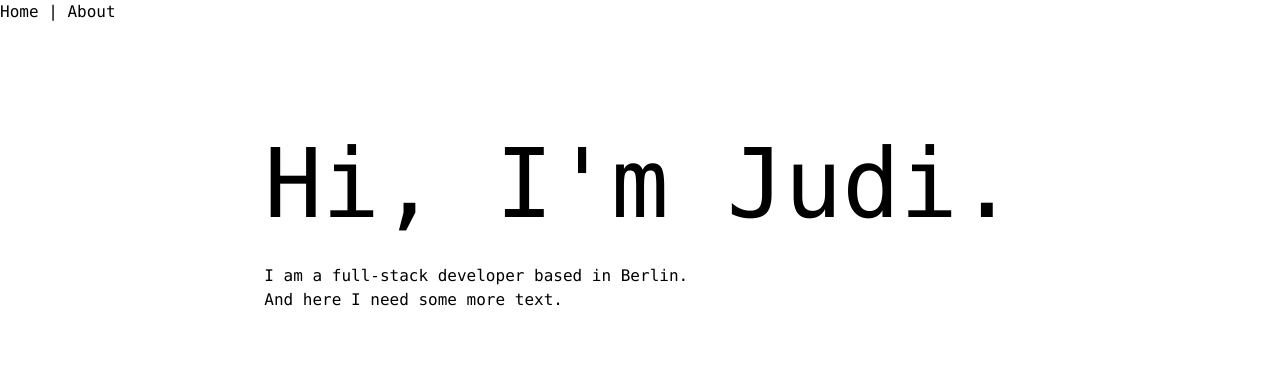
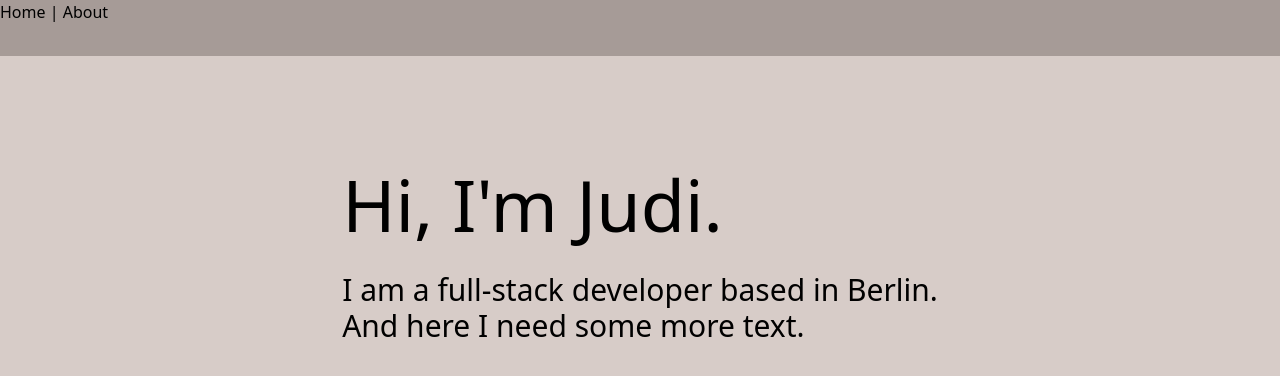
Before and after one commit to judicodes/judicodes-homepage, a Vue app: page / in a window 1280 px wide. Shown: the top 376 px of the page. Built offline with nearby package versions, Linux system fonts and the light colour scheme.

Commit message:
Color scheme + fonts [#9]

```diff
--- a/src/App.vue
+++ b/src/App.vue
@@ -1,10 +1,10 @@
 <template>
-  <div class="font-mono">
-    <div>
+  <div>
+    <div class="bg-beige-dark h-14">
       <router-link to="/">Home</router-link> |
       <router-link to="/about">About</router-link>
     </div>
-    <div class="flex justify-center pt-20">
+    <div class="flex justify-center pt-20 bg-beige h-screen">
       <router-view />
     </div>
   </div>
--- a/src/views/Home.vue
+++ b/src/views/Home.vue
@@ -1,6 +1,6 @@
 <template>
-  <div class="max-width-5xl">
-    <h1 class="text-8xl my-8">Hi, I'm Judi.</h1>
+  <div class="max-width-5xl text-3xl font-light">
+    <h1 class="text-7xl my-8 font-extralight">Hi, I'm Judi.</h1>
     <p>I am a full-stack developer based in Berlin.</p>
     <p>And here I need some more text.</p>
   </div>
--- a/tailwind.config.js
+++ b/tailwind.config.js
@@ -3,6 +3,18 @@ module.exports = {
   darkMode: false, // or 'media' or 'class'
   theme: {
     extend: {},
+    colors: {
+      beige: {
+        light: "#fffffb",
+        DEFAULT: "#d7ccc8",
+        dark: "#a69b97",
+      },
+      indigo: {
+        light: "#666ad1",
+        DEFAULT: "#303f9f",
+        dark: "#001970",
+      },
+    },
   },
   variants: {
     extend: {},
```
